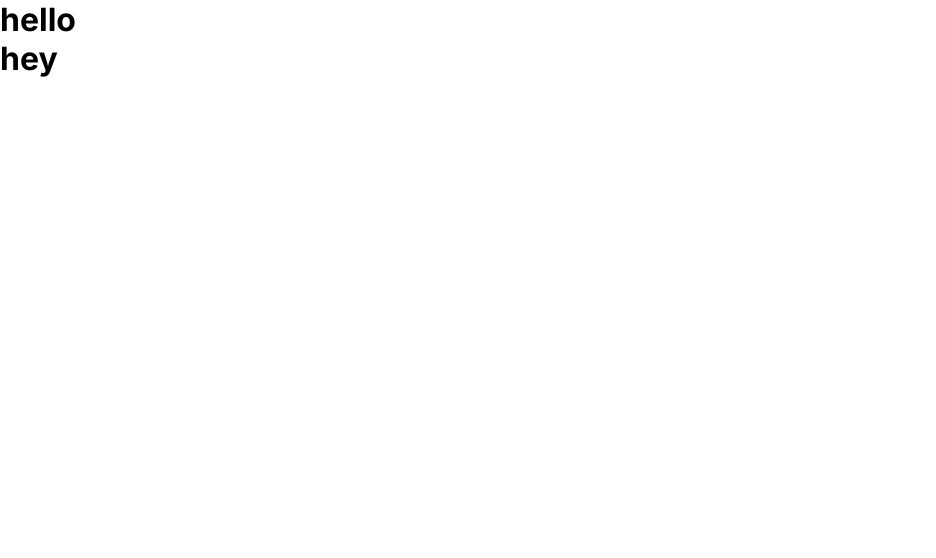
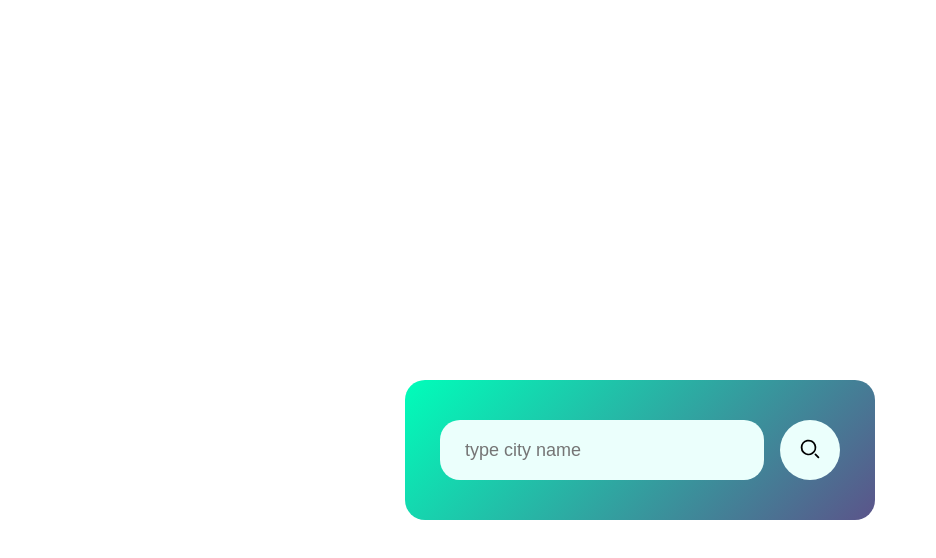
Before and after one commit to jkattoeva/weatherapp, a Next.js app: page / in a window 1280 px wide. Shown: the top 558 px of the page, without its empty margins (0-936 px from the left). Built offline with nearby package versions, Linux system fonts and the light colour scheme.

Commit message:
make a card

```diff
--- a/src/app/(base)/page.js
+++ b/src/app/(base)/page.js
@@ -1,7 +1,12 @@
+import CardPage from "../components/card/Card";
+import cls from "@/styles/HomePage.module.scss";
+
 export default function HomePage() {
   return (
     <>
-      <h1>hey</h1>
+      <div className={cls.home_page}>
+        <CardPage />
+      </div>
     </>
   );
 }
--- a/src/app/components/card/Card.jsx
+++ b/src/app/components/card/Card.jsx
@@ -7,11 +7,17 @@ export default function CardPage() {
     <>
       <div className={cls.card}>
         <div className={cls.search}>
-          <form>
-            <input type="text" />
+          <input
+            className={cls.input_field}
+            type="text"
+            placeholder="type city name"
+            spellCheck="false"
+          />
+          <button className={cls.search_button}>
             <Image src={SearchIcon} alt="search icon" />
-          </form>
+          </button>
         </div>
+        <div className={cls.weather}></div>
       </div>
     </>
   );
--- a/src/app/components/card/Card.module.scss
+++ b/src/app/components/card/Card.module.scss
@@ -0,0 +1,53 @@
+.card {
+  width: 90%;
+  max-width: 470px;
+
+  margin: 100px auto 0;
+  padding: 40px 35px;
+  text-align: center;
+
+  background: linear-gradient(135deg, #00feba, #5b548a);
+  color: #fff;
+  border-radius: 20px;
+
+  .search {
+    width: 100%;
+
+    display: flex;
+    align-items: center;
+    justify-content: space-between;
+
+    .input_field {
+      height: 60px;
+      flex: 1;
+
+      padding: 10px 25px;
+      margin-right: 16px;
+
+      border: 0;
+      outline: 0;
+
+      background-color: #ebfffc;
+      color: #555;
+      border-radius: 20px;
+      font-size: 18px;
+    }
+
+    .search_button {
+      width: 60px;
+      height: 60px;
+
+      border: 0;
+      outline: 0;
+      cursor: pointer;
+
+      background-color: #ebfffc;
+      border-radius: 50%;
+
+      img {
+        width: 30px;
+        height: 30px;
+      }
+    }
+  }
+}
--- a/src/app/layout.js
+++ b/src/app/layout.js
@@ -1,8 +1,8 @@
 import RootLayoutClient from "./layout.uc";
 import "./globals.css";
-import { Inter } from "@next/font/google";
+import { Montserrat } from "@next/font/google";
 
-const font = Inter({ subsets: ["latin"] });
+const font = Montserrat({ subsets: ["latin"] });
 
 export default function RootLayout({ children }) {
   return (
--- a/src/app/layout.uc.js
+++ b/src/app/layout.uc.js
@@ -3,7 +3,6 @@
 export default function RootLayoutClient({ children }) {
   return (
     <>
-      <h1>hello</h1>
       <main>{children}</main>
     </>
   );
--- /dev/null
+++ b/src/styles/HomePage.module.scss
@@ -0,0 +1,9 @@
+.home_page {
+  width: 100%;
+  min-height: 100vh;
+  max-width: 100vw;
+
+  display: flex;
+  align-items: center;
+  justify-content: center;
+}
```
